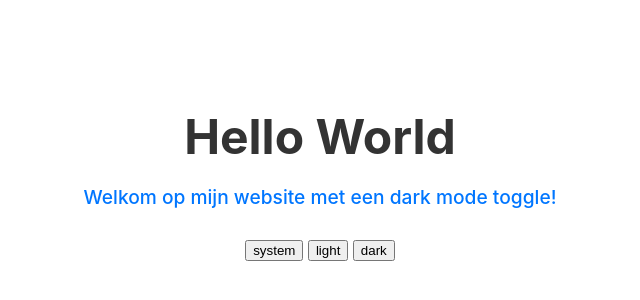
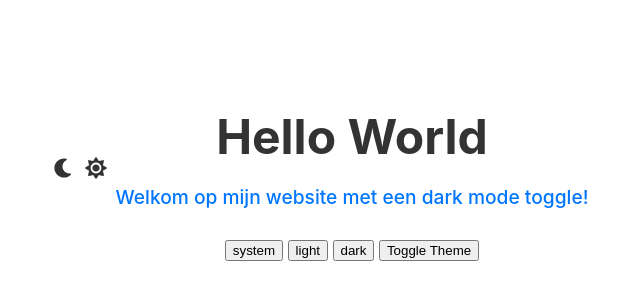
Before and after one commit to siewers32/darkmode, a plain HTML site: page pro/index.html in a window 1280 px wide. Shown: the part 232-532 px from the top of the page, without its empty margins (320-960 px from the left). Drawn offline with Linux system fonts and the light colour scheme.

Commit message:
first commit

```diff
--- a/pro/applytheme.js
+++ b/pro/applytheme.js
@@ -19,5 +19,21 @@ function setTheme(newTheme) {
     applyTheme();
 }
 
+function toggleTheme() {
+    const currentTheme = localStorage.getItem('theme') || 'system';
+    let newTheme;
+
+    if (currentTheme === 'light') {
+        newTheme = 'dark';
+    } else if (currentTheme === 'dark') {
+        newTheme = 'light';
+    } else {
+        // Als het systeemthema wordt gebruikt, schakelen we naar donker als voorbeeld
+        newTheme = 'dark';
+    }
+
+    setTheme(newTheme);
+}
+
 // Voer dit uit zodra de pagina laadt
 applyTheme();
--- a/pro/index.html
+++ b/pro/index.html
@@ -7,12 +7,17 @@
         <title>Hello World - Dark Mode Toggle</title>
     </head>
     <body>
+        <!-- Moon -->
+        <svg class="svg-icon" xmlns="http://www.w3.org/2000/svg" viewBox="0 0 640 640"><!--!Font Awesome Free v7.3.0 by @fontawesome - https://fontawesome.com License - https://fontawesome.com/license/free Copyright 2026 Fonticons, Inc.--><path d="M320 64C178.6 64 64 178.6 64 320C64 461.4 178.6 576 320 576C388.8 576 451.3 548.8 497.3 504.6C504.6 497.6 506.7 486.7 502.6 477.5C498.5 468.3 488.9 462.6 478.8 463.4C473.9 463.8 469 464 464 464C362.4 464 280 381.6 280 280C280 207.9 321.5 145.4 382.1 115.2C391.2 110.7 396.4 100.9 395.2 90.8C394 80.7 386.6 72.5 376.7 70.3C358.4 66.2 339.4 64 320 64z"/></svg>
+        <!-- Sun -->
+        <svg class="svg-icon" xmlns="http://www.w3.org/2000/svg" viewBox="0 0 640 640"><!--!Font Awesome Free v7.3.0 by @fontawesome - https://fontawesome.com License - https://fontawesome.com/license/free Copyright 2026 Fonticons, Inc.--><path d="M320 32C328.4 32 336.3 36.4 340.6 43.7L396.1 136.3L500.9 110C509.1 108 517.8 110.4 523.7 116.3C529.6 122.2 532 131 530 139.1L503.7 243.8L596.4 299.3C603.6 303.6 608.1 311.5 608.1 319.9C608.1 328.3 603.7 336.2 596.4 340.5L503.7 396.1L530 500.8C532 509 529.6 517.7 523.7 523.6C517.8 529.5 509 532 500.9 530L396.2 503.7L340.7 596.4C336.4 603.6 328.5 608.1 320.1 608.1C311.7 608.1 303.8 603.7 299.5 596.4L243.9 503.7L139.2 530C131 532 122.4 529.6 116.4 523.7C110.4 517.8 108 509 110 500.8L136.2 396.1L43.6 340.6C36.4 336.2 32 328.4 32 320C32 311.6 36.4 303.7 43.7 299.4L136.3 243.9L110 139.1C108 130.9 110.3 122.3 116.3 116.3C122.3 110.3 131 108 139.2 110L243.9 136.2L299.4 43.6L301.2 41C305.7 35.3 312.6 31.9 320 31.9zM320 176C240.5 176 176 240.5 176 320C176 399.5 240.5 464 320 464C399.5 464 464 399.5 464 320C464 240.5 399.5 176 320 176zM320 416C267 416 224 373 224 320C224 267 267 224 320 224C373 224 416 267 416 320C416 373 373 416 320 416z"/></svg>
         <div class="container">
             <h1>Hello World</h1>
             <p>Welkom op mijn website met een dark mode toggle!</p>
-            <button id="toggle-theme" onclick="setTheme('system')">system</button>
-            <button id="toggle-theme" onclick="setTheme('light')">light</button>
-            <button id="toggle-theme" onclick="setTheme('dark')">dark</button>
+            <button id="theme-setter-system" onclick="setTheme('system')">system</button>
+            <button id="theme-setter-light" onclick="setTheme('light')">light</button>
+            <button id="theme-setter-dark" onclick="setTheme('dark')">dark</button>
+            <button id="toggler" onclick="toggleTheme()">Toggle Theme</button>
         </div>
         <script src="applytheme.js"></script>
 </html>
--- a/pro/style.css
+++ b/pro/style.css
@@ -17,6 +17,15 @@
                 --btn-text: #f5f5f5;
             }
         }
+
+        .svg-icon {
+            fill: var(--text-color);
+            width: 24px;
+            height: 24px;
+            vertical-align: middle;
+            margin-right: 8px;
+        }
+
 
         /* 3. Handmatige Overrides (Als JavaScript een specifiek thema dwingt) */
         html[data-theme="light"] {
```
